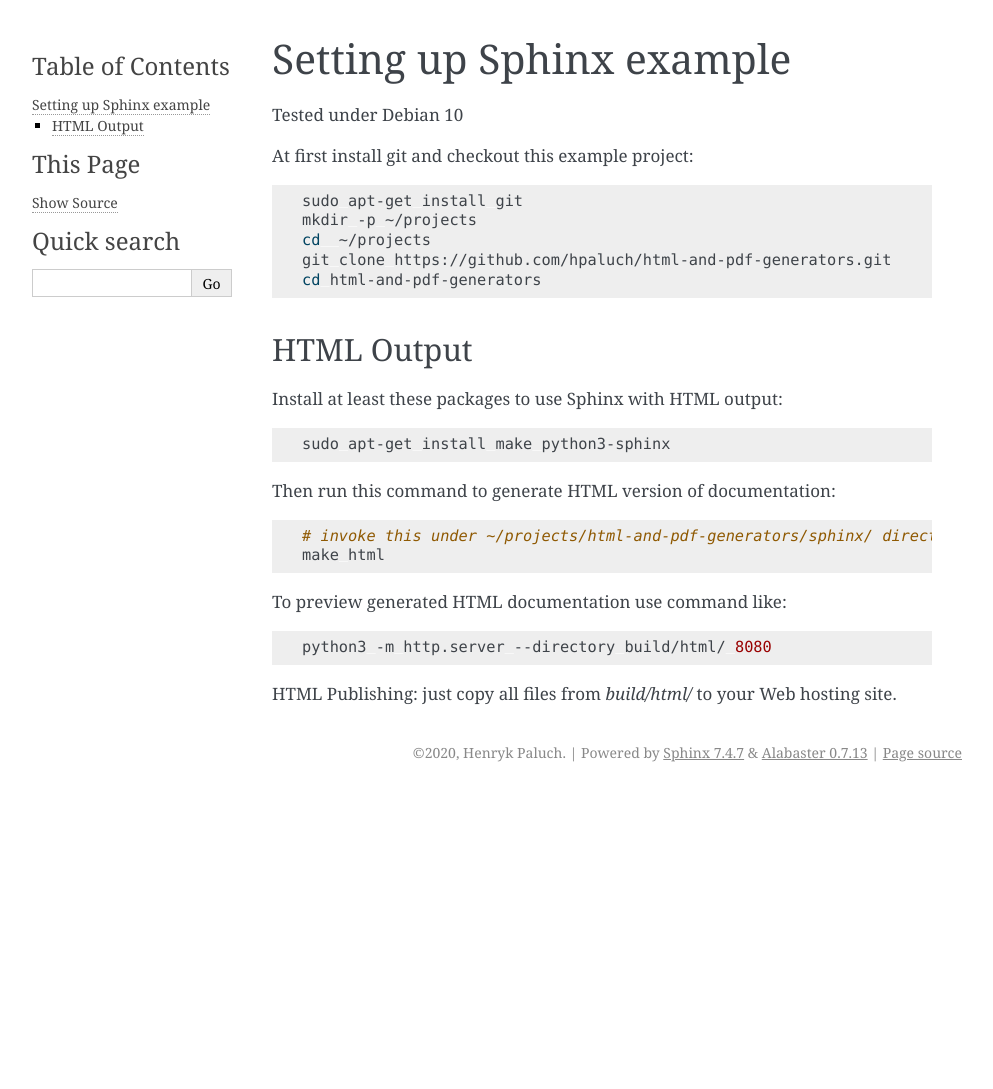
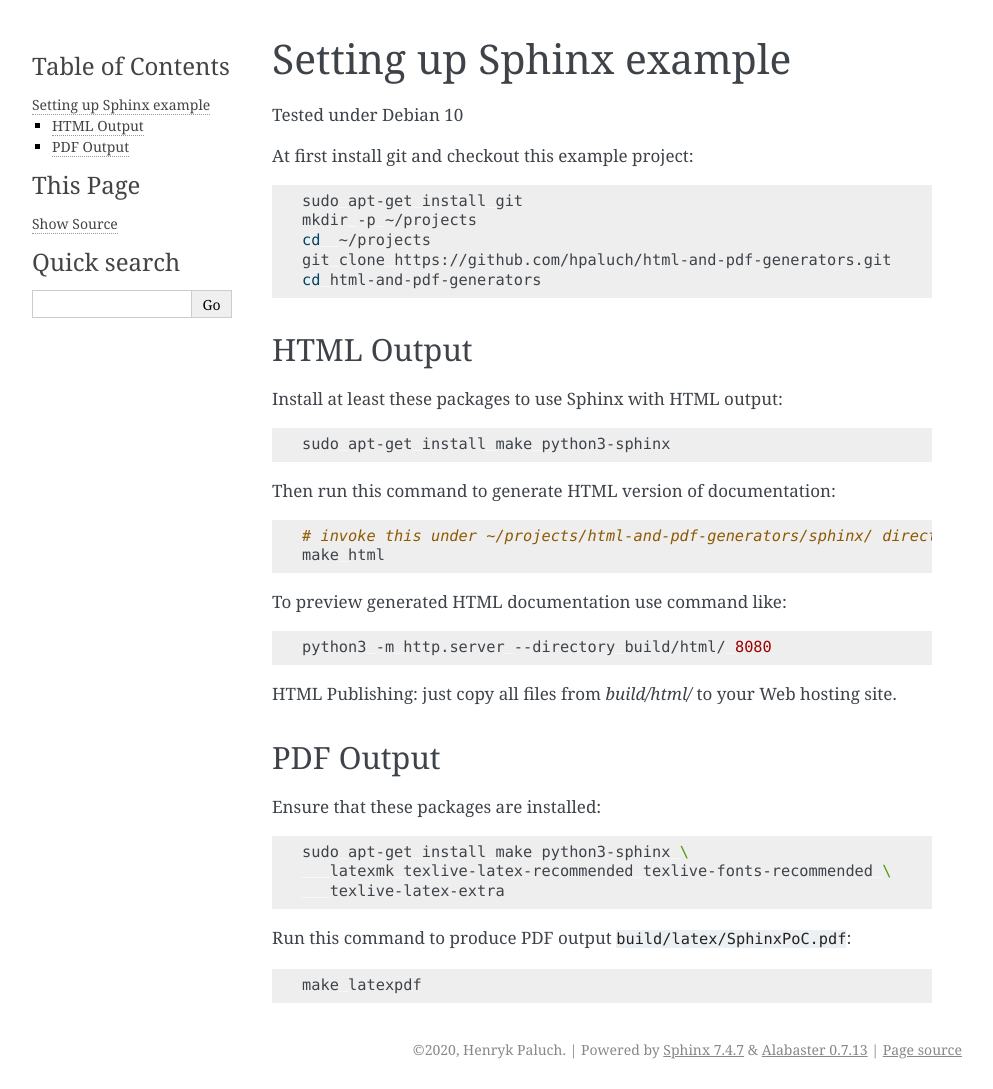
Before and after one commit to hpaluch/html-and-pdf-generators, a Sphinx documentation site: the page built from sphinx/source/setup.rst, in a window 1280 px wide. Shown: the whole page, without its empty margins (148-1141 px from the left). Built offline with Sphinx 7.4.7, drawn with Linux system fonts in a browser that asks for light colours; before the commit the page ends 900 px from its top, so only the background shows below that.

Commit message:
PDF Output from Sphinx

```diff
--- a/sphinx/source/setup.rst
+++ b/sphinx/source/setup.rst
@@ -37,3 +37,20 @@
 
 HTML Publishing: just copy all files from `build/html/` to your
 Web hosting site.
+
+PDF Output
+----------
+
+Ensure that these packages are installed:
+
+.. code-block:: shell
+
+   sudo apt-get install make python3-sphinx \
+      latexmk texlive-latex-recommended texlive-fonts-recommended \
+      texlive-latex-extra
+
+Run this command to produce PDF output ``build/latex/SphinxPoC.pdf``:
+
+.. code-block:: shell
+
+   make latexpdf
```
Also changed, not shown: README.md (+7 -4 lines), 4 other files.
